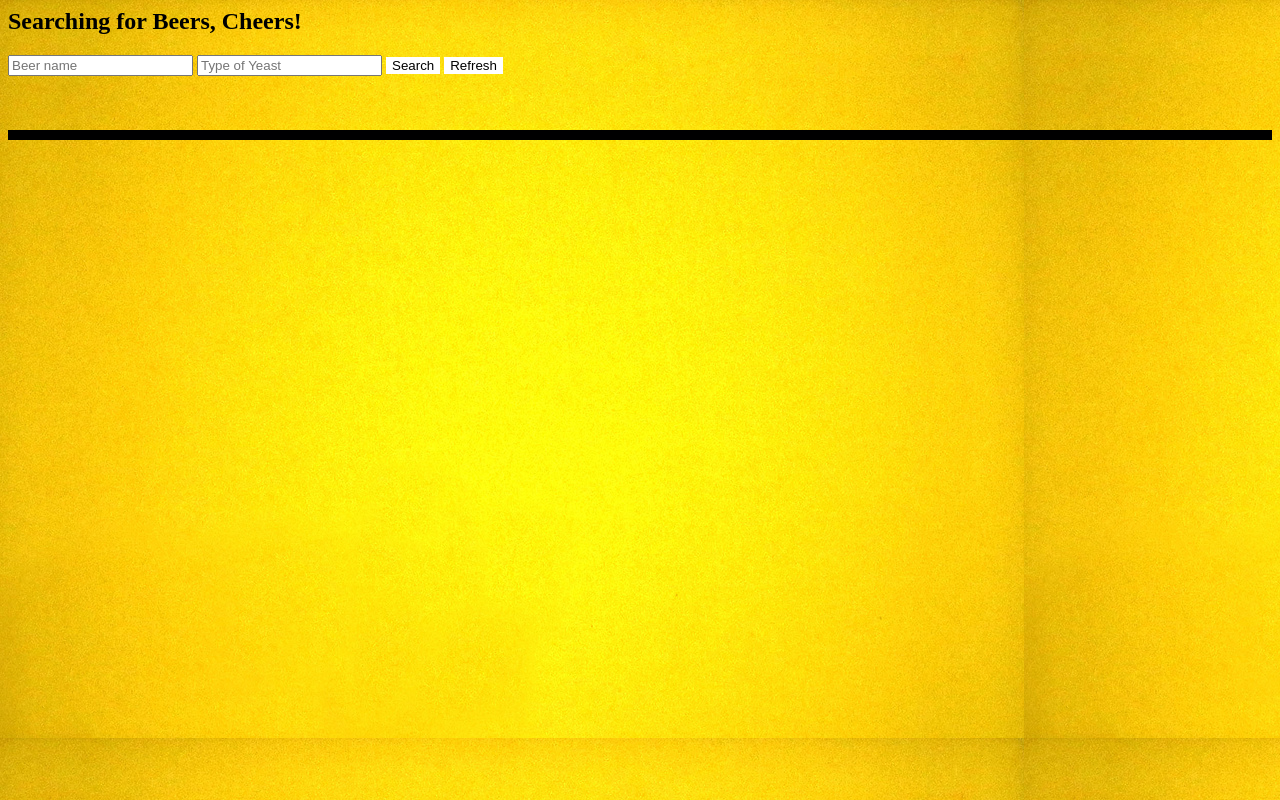
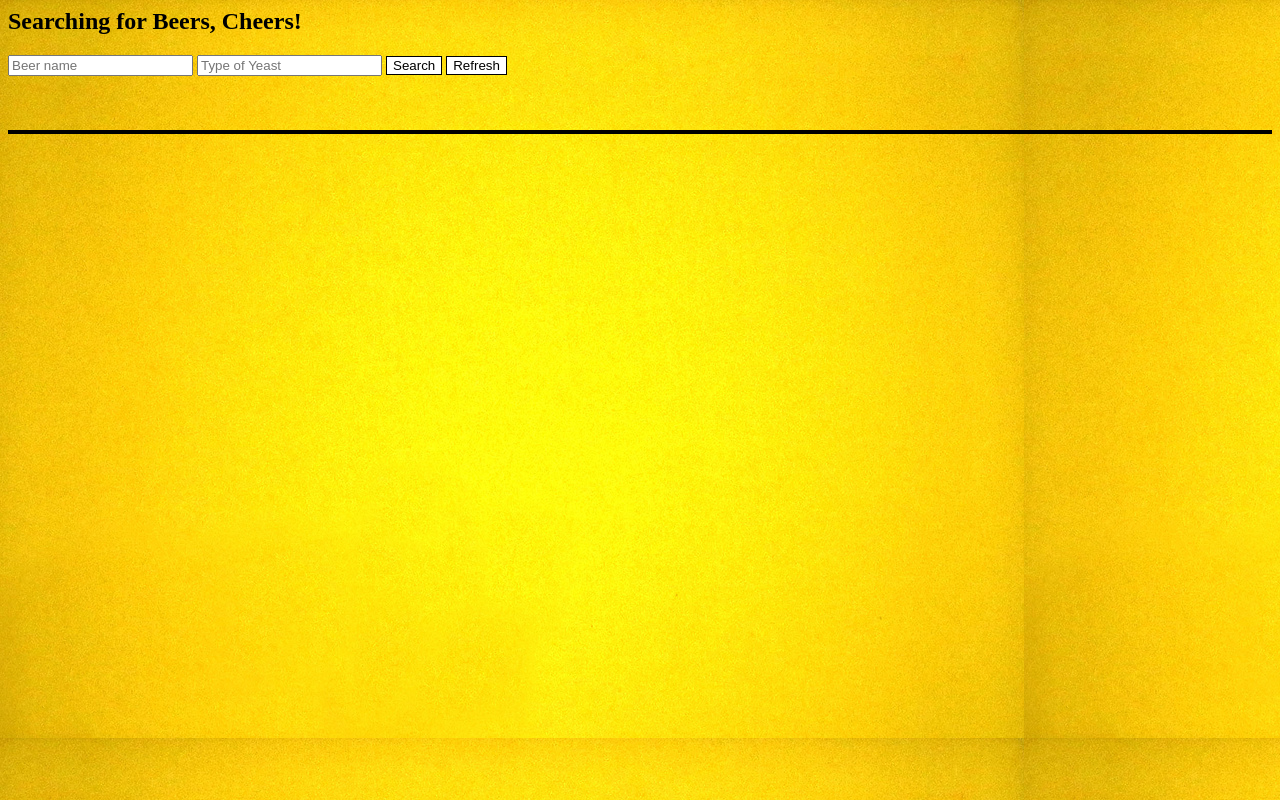
Before and after one commit to combones/HW3, a website: page index.html in a window 1280 px wide. Drawn offline with Linux system fonts and the light colour scheme; no server answers.

Commit message:
Update style.css

```diff
--- a/css/style.css
+++ b/css/style.css
@@ -1,16 +1,12 @@
 #result {
-		border: 5px solid black;
+		border: 2px solid black;
+		text-align: left;
+		font: italic  16px/30px Georgia, serif;
 		}
 		button {
 		background-color : white;
-		border : 2px ;
+		border : 1px solid black;
 		}
 		body {
 		background-image: url("beer.jpg");
 		}
-		p{
-		margin: auto;
-		}
-		#result{
-		text-align: left;
-		}
```
